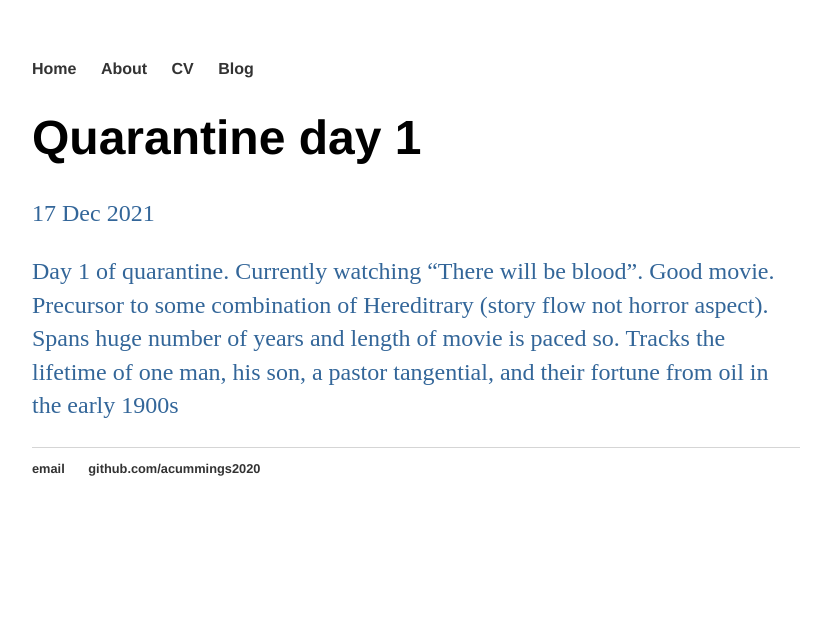
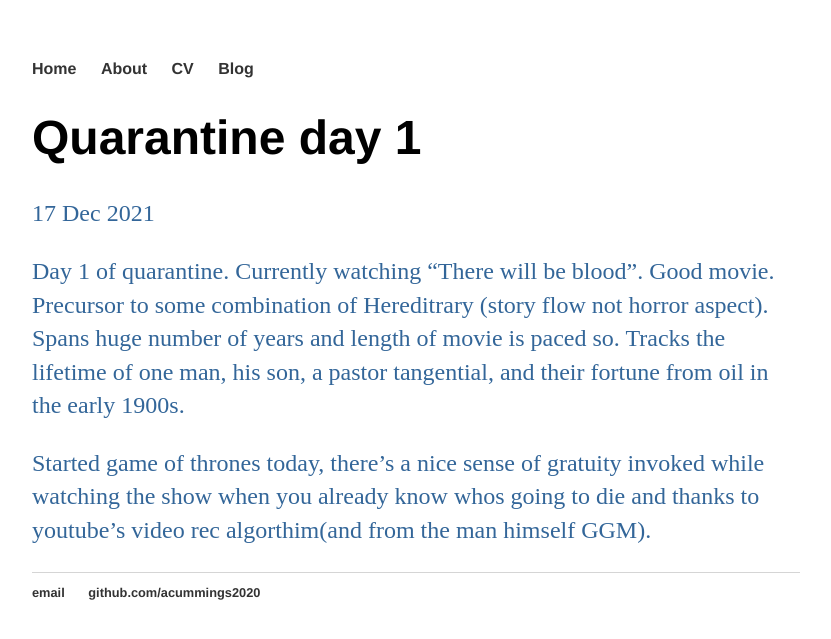
Before and after one commit to acummings2020/acummings2020.github.io, a Jekyll site: the page built from _posts/2021-12-17-quarantine-day-1.md, in a window 1280 px wide. Shown: the top 639 px of the page, without its empty margins (224-1055 px from the left). Built offline with Jekyll 4.4.1, drawn with Linux system fonts in a browser that asks for light colours.

Commit message:
Update 2021-12-17-quarantine-day-1.md

```diff
--- a/_posts/2021-12-17-quarantine-day-1.md
+++ b/_posts/2021-12-17-quarantine-day-1.md
@@ -4,4 +4,6 @@ title: "Quarantine day 1"
 date: 2021-12-17
 ---
 
-Day 1 of quarantine. Currently watching "There will be blood". Good movie. Precursor to some combination of Hereditrary (story flow not horror aspect). Spans huge number of years and length of movie is paced so. Tracks the lifetime of one man, his son, a pastor tangential, and their fortune from oil in the early 1900s
+Day 1 of quarantine. Currently watching "There will be blood". Good movie. Precursor to some combination of Hereditrary (story flow not horror aspect). Spans huge number of years and length of movie is paced so. Tracks the lifetime of one man, his son, a pastor tangential, and their fortune from oil in the early 1900s.
+
+Started game of thrones today, there's a nice sense of gratuity invoked while watching the show when you already know whos going to die and thanks to youtube's video rec algorthim(and from the man himself GGM).
```
